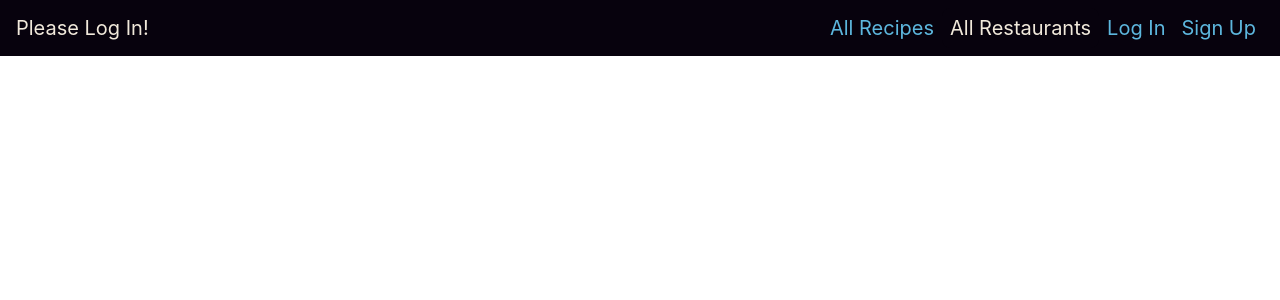
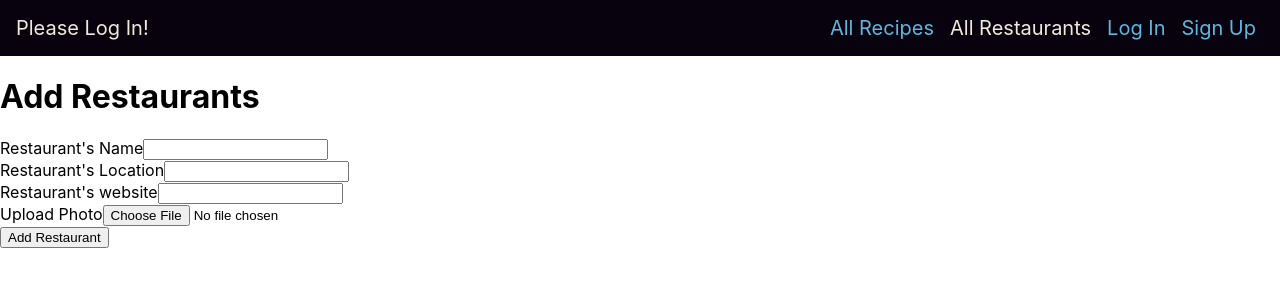
Before and after one commit to LukeSchaffel/mealtime-front-end, a React (Create React App) app: page /restaurants/add in a window 1280 px wide. Shown: the top 300 px of the page. Built offline with nearby package versions, Linux system fonts and the light colour scheme; no server answers.

Commit message:
add restaurant

```diff
--- a/src/App.jsx
+++ b/src/App.jsx
@@ -10,8 +10,12 @@ import ChangePassword from './pages/ChangePassword/ChangePassword'
 import * as authService from './services/authService'
 import AddRecipe from './pages/AddRecipe/AddRecipe'
 import * as recipeService from './services/recipes'
+import AddRestaurant from './pages/AddRestaurant/AddRestaurant'
+import * as restaurantService from './services/restaurants'
+
 const App = () => {
   const [recipes, setRecipes] = useState([])
+  const [restaurants, setRestaurants] = useState([])
   const [user, setUser] = useState(authService.getUser())
   const navigate = useNavigate()
 
@@ -37,6 +41,11 @@ const App = () => {
     setRecipes([...recipes, newRecipe])
     navigate('/')
   }
+  const handleAddRestaurant= async newRestaurantData => {
+    const newRestaurant = await restaurantService.create(newRestaurantData)
+    setRestaurants([...restaurants, newRestaurant])
+    navigate('/')
+  }
 
   return (
     <>
@@ -47,7 +56,15 @@ const App = () => {
             path='/recipes/add'
             element={
               <AddRecipe
-                handleAddPuppy={handleAddRecipe}
+                handleAddRecipe={handleAddRecipe}
+              />
+            }
+          />
+      <Route
+            path='/restaurants/add'
+            element={
+              <AddRestaurant
+                handleAddRestaurant={handleAddRestaurant}
               />
             }
           />
--- a/src/pages/AddRecipe/AddRecipe.jsx
+++ b/src/pages/AddRecipe/AddRecipe.jsx
@@ -7,6 +7,10 @@ function AddRecipe(props){
     name: '',
     ingredients: '',
     instructions: '',
+    prepTime: '',
+    creator: '',
+    restaurants: '',
+    calories: '',
   })
 
   useEffect(()=> {
@@ -24,9 +28,7 @@ function AddRecipe(props){
       recipeFormData.append('name', formData.name)
       recipeFormData.append('ingredients', formData.age)
       recipeFormData.append('prepTime', formData.prepTime)
-      recipeFormData.append('creator', formData.creator)
       recipeFormData.append('calories', formData.calories)
-      recipeFormData.append('restaurants', formData.restaurants)
       props.handleAddRecipe(recipeFormData)
   }
 
--- a/src/pages/AddRestaurant/AddRestaurant.jsx
+++ b/src/pages/AddRestaurant/AddRestaurant.jsx
@@ -1,9 +1,107 @@
 import { useState, useRef, useEffect } from "react"
 
 function AddRestaurant(props){
+  const formElement = useRef()
+  const [validForm, setValidForm] = useState(false)
+  const [formData, setFormData] = useState({
+    name: '',
+    location: '',
+    picture: '',
+    link: '',
+  })
+
+  useEffect(()=> {
+    formElement.current.checkValidity() ? setValidForm(true) : setValidForm(false)
+  }, [formData])
 
 
+  const handleChange = evt => {
+    setFormData({...formData, [evt.target.name]: evt.target.value})
+  }
 
+  const handleSubmit = evt => {
+    evt.preventDefault()
+		const restaurantFormData = new FormData()
+		restaurantFormData.append('picture', formData.picture)
+    restaurantFormData.append('name', formData.name)
+    restaurantFormData.append('link', formData.link)
+    restaurantFormData.append('location', formData.location)
+    props.handleAddRestaurant(restaurantFormData)
+
+  }
+
+    const handleChangePhoto = evt => {
+      setFormData({...formData, photo: evt.target.files[0]})
+    }
+
+    return(
+<>
+<h1>Add Restaurants</h1>
+			<form autoComplete="off" ref={formElement} onSubmit={handleSubmit}>
+				<div className="form-group mb-3">
+					<label htmlFor="name-input" className="form-label">
+						Restaurant's Name
+					</label>
+					<input
+						type="text"
+						className="form-control"
+						id="name-input"
+						name="name"
+            value={formData.name}
+            onChange={handleChange}
+					/>
+				</div>
+				<div className="form-group mb-3">
+					<label htmlFor="name-input" className="form-label">
+						Restaurant's Location
+					</label>
+					<input
+						type="text"
+						className="form-control"
+						id="name-input"
+						name="location"
+            value={formData.location}
+            onChange={handleChange}
+					/>
+				</div>
+				<div className="form-group mb-3">
+					<label htmlFor="name-input" className="form-label">
+						Restaurant's website
+					</label>
+					<input
+						type="text"
+						className="form-control"
+						id="name-input"
+						name="link"
+            value={formData.link}
+            onChange={handleChange}
+					/>
+				</div>
+        <div className="form-group mb-4">
+					<label htmlFor="photo-upload" className="form-label">
+						Upload Photo
+					</label>
+					<input
+						type="file"
+						className="form-control"
+						id="photo-upload"
+						name="picture"
+						onChange={handleChangePhoto}
+					/>
+				</div>
+        <div className="d-grid">
+					<button
+						type="submit"
+						className="btn btn-primary btn-fluid"
+            disabled={!validForm}
+					>
+						Add Restaurant
+					</button>
+				</div>
+</form>
+</>
+
+    )
 
 }
 export default AddRestaurant;
--- a/src/services/restaurants.js
+++ b/src/services/restaurants.js
@@ -0,0 +1,50 @@
+import * as tokenService from './tokenService'
+const BASE_URL = `${process.env.REACT_APP_BACKEND_SERVER_URL}/api/restaurants`
+
+function create(restaurant) {
+  return fetch(BASE_URL, {
+    method: 'POST',
+    headers: {
+      'Authorization': `Bearer ${tokenService.getToken()}`
+    },
+    body: restaurant
+  })
+  .then(res => res.json())
+}
+
+function getAll() {
+  return fetch(BASE_URL, {
+    headers: {
+      'Authorization': `Bearer ${tokenService.getToken()}`
+    }
+  })
+  .then(res => res.json())
+}
+
+function deleteOne(id) {
+  return fetch(`${BASE_URL}/${id}`, {
+    method: 'DELETE',
+    headers: {
+      'Authorization': `Bearer ${tokenService.getToken()}`
+    },
+  })
+  .then(res => res.json())
+}
+
+function update(restaurant) {
+  return fetch(`${BASE_URL}/${restaurant.get('_id')}`, {
+    method: 'PUT',
+    headers: {
+      'Authorization': `Bearer ${tokenService.getToken()}`
+    },
+    body: restaurant
+  })
+  .then(res => res.json())
+}
+
+export {
+  create,
+  getAll,
+  deleteOne,
+  update
+}
```
